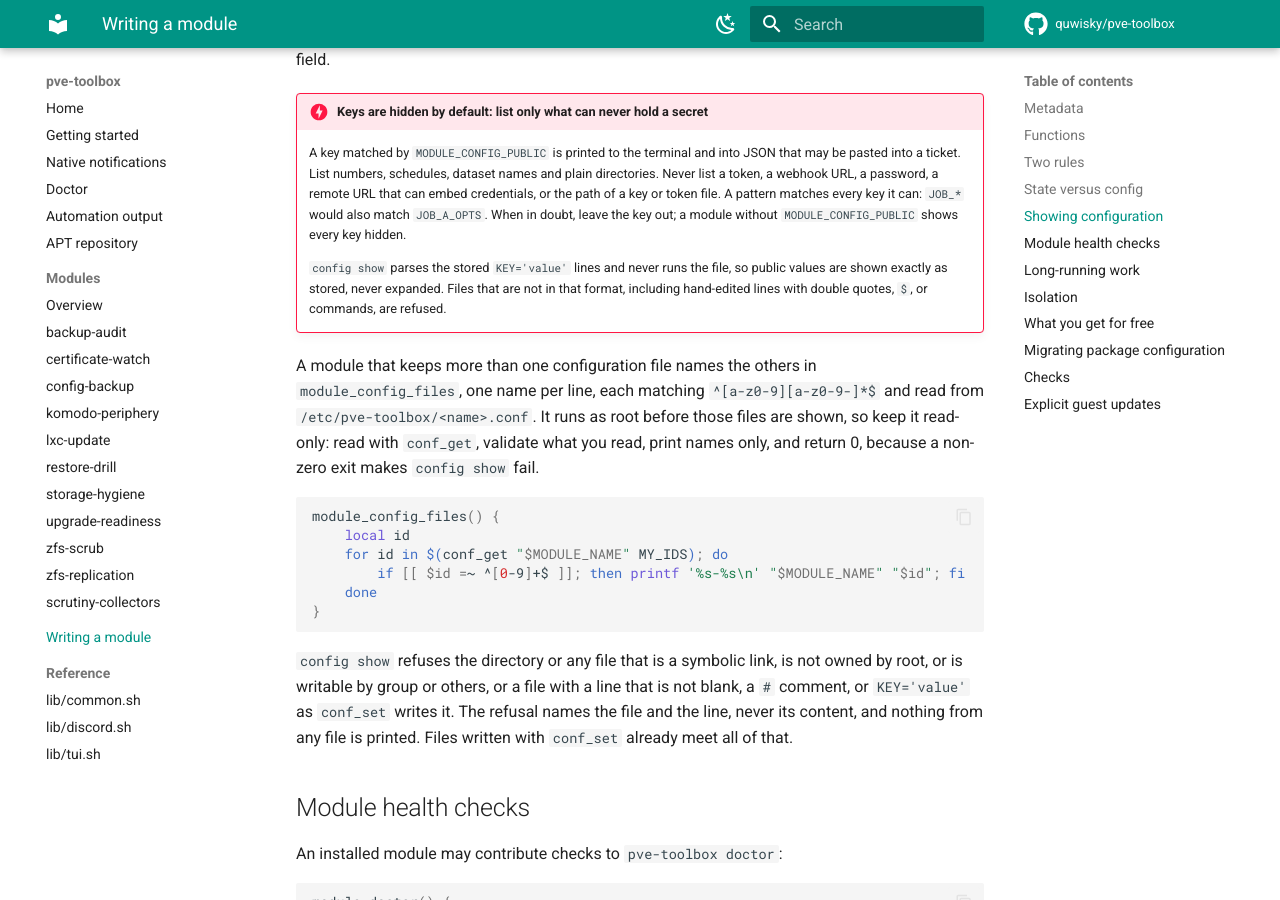
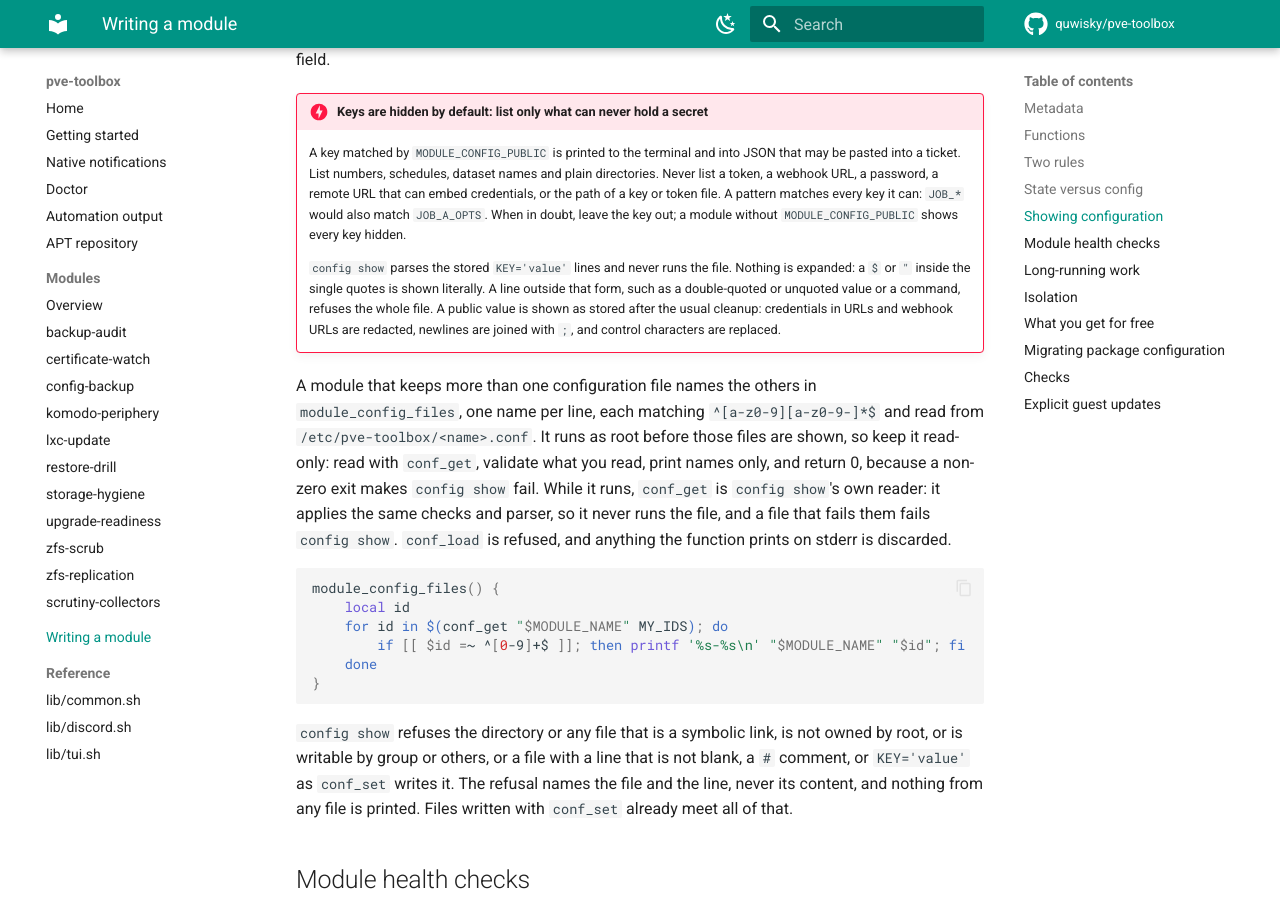
Before and after one commit to quwisky/pve-toolbox, an MkDocs documentation site: the page built from docs/writing-a-module.md, in a window 1280 px wide and 900 px high, scrolled down 2643 px. Built offline with MkDocs 1.6.1 and Material for MkDocs 9.7.7, drawn with Linux system fonts in a browser that asks for light colours; comment, search, counter and statistics services are not loaded.

Commit message:
fix(cli): never run configuration files from module_config_files and parse in one pass
While config show runs module_config_files, conf_get is replaced by a reader that applies the same path checks and parser, so a file read there is never run either. A file that fails those checks refuses config show; conf_load is refused and the function's stderr is discarded. The parser now walks the lines once, so large files parse in linear time. The docs say that $ and " inside the quotes are shown literally and that public values go through the usual cleanup.

````diff
--- a/docs/writing-a-module.md
+++ b/docs/writing-a-module.md
@@ -119,16 +119,22 @@ patterns such as `JOB_*_SRC`. Every other key shows only `(set, hidden)` or
     `MODULE_CONFIG_PUBLIC` shows every key hidden.
 
     `config show` parses the stored `KEY='value'` lines and never runs the
-    file, so public values are shown exactly as stored, never expanded.
-    Files that are not in that format, including hand-edited lines with
-    double quotes, `$`, or commands, are refused.
+    file. Nothing is expanded: a `$` or `"` inside the single quotes is shown
+    literally. A line outside that form, such as a double-quoted or unquoted
+    value or a command, refuses the whole file. A public value is shown as
+    stored after the usual cleanup: credentials in URLs and webhook URLs are
+    redacted, newlines are joined with `; `, and control characters are
+    replaced.
 
 A module that keeps more than one configuration file names the others in
 `module_config_files`, one name per line, each matching `^[a-z0-9][a-z0-9-]*$`
 and read from `/etc/pve-toolbox/<name>.conf`. It runs as root before those
 files are shown, so keep it read-only: read with `conf_get`, validate what you
 read, print names only, and return 0, because a non-zero exit makes `config show`
-fail.
+fail. While it runs, `conf_get` is `config show`'s own reader: it applies the
+same checks and parser, so it never runs the file, and a file that fails them
+fails `config show`. `conf_load` is refused, and anything the function
+prints on stderr is discarded.
 
 ```bash
 module_config_files() {
````
Also changed, not shown: 3 other files.
